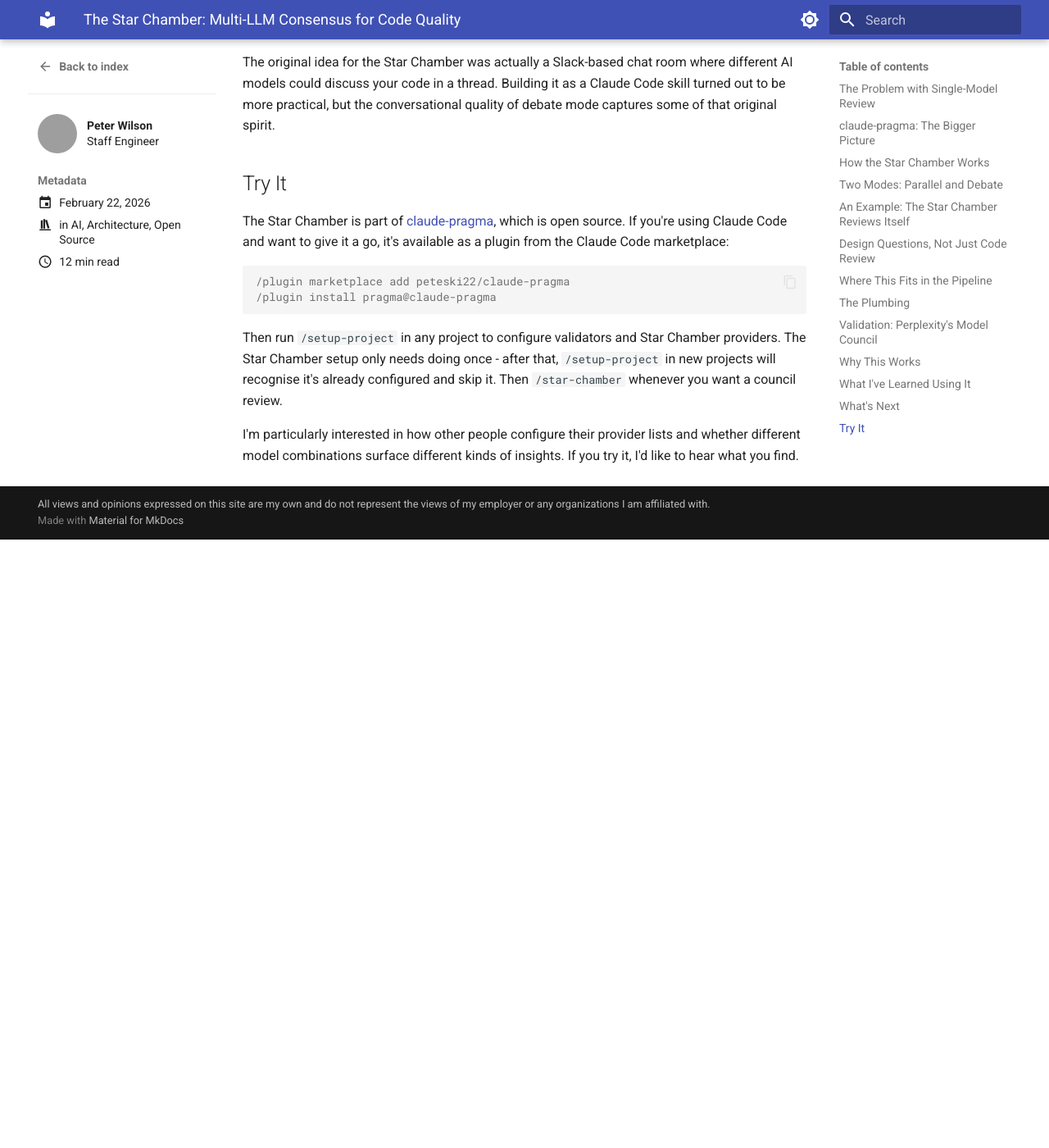
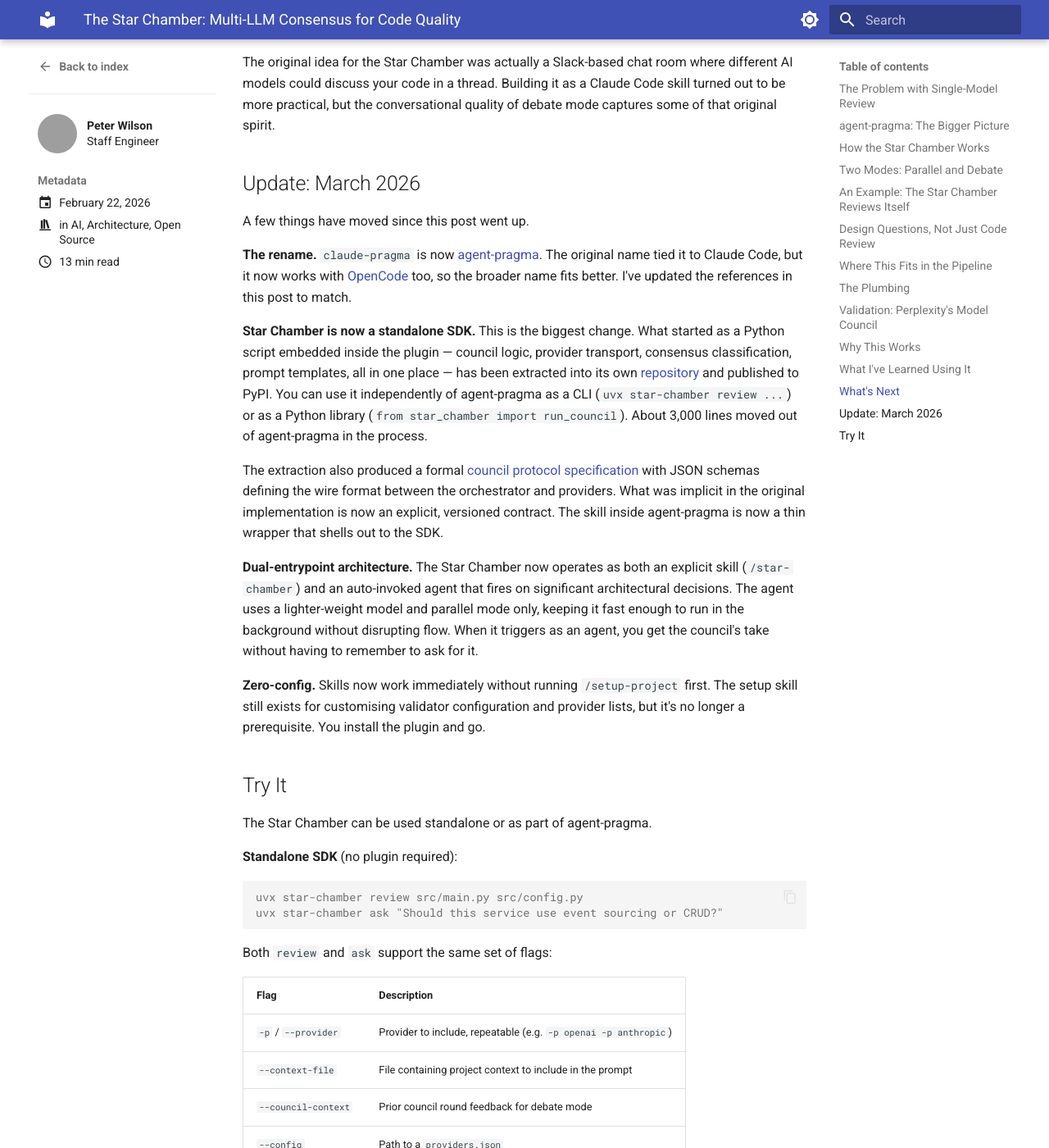
Before and after one commit to peteski22/blog, an MkDocs documentation site: the page built from docs/posts/star-chamber-multi-llm-code-review.md, in a window 1280 px wide and 1400 px high, scrolled down 9885 px. Shown: the whole window at 82% size. Built offline with MkDocs 1.6.1 and Material for MkDocs 9.7.7, drawn with Linux system fonts in a browser that asks for light colours; before the commit the page ends 10543 px from its top, so only the background shows below that; some of the changed text lies outside the part shown; grey boxes are pictures that could not be loaded.

Commit message:
Update Star Chamber post: rename to agent-pragma, add March 2026 update (#12)
Rename all claude-pragma references to agent-pragma throughout the post
and add an update section covering the Star Chamber SDK extraction,
dual-entrypoint architecture, zero-config experience, and updated
install instructions with CLI flag reference.

````diff
--- a/docs/posts/star-chamber-multi-llm-code-review.md
+++ b/docs/posts/star-chamber-multi-llm-code-review.md
@@ -20,7 +20,7 @@
 
 The original [Star Chamber](https://en.wikipedia.org/wiki/Star_Chamber) was a 15th-17th century English court at the Palace of Westminster, a council of privy councillors and common-law judges established to handle cases too significant for ordinary courts. A panel of independent reviewers, each bringing different expertise, deliberating on the same evidence.
 
-The Star Chamber is part of a broader project called [claude-pragma](https://github.com/peteski22/claude-pragma), which I'll come back to shortly.
+The Star Chamber is part of a broader project called [agent-pragma](https://github.com/peteski22/agent-pragma), which I'll come back to shortly.
 
 ## The Problem with Single-Model Review
 
@@ -42,13 +42,13 @@
 
 So the question became: what if that whole process of consulting multiple models and synthesising their views could be automated in a constructive way?
 
-## `claude-pragma`: The Bigger Picture
+## `agent-pragma`: The Bigger Picture
 
 Before diving into the Star Chamber, it's worth understanding the project it belongs to...
 
-[claude-pragma](https://github.com/peteski22/claude-pragma) is a collection of skills, agents, and validators for Claude Code that aim to make working with Claude more deterministic.
+[agent-pragma](https://github.com/peteski22/agent-pragma) is a collection of skills, agents, and validators for Claude Code that aim to make working with Claude more deterministic.
 
-The core problem: Claude Code's rules (defined in `CLAUDE.md` files) are followed inconsistently. You can tell Claude to follow the [Go Proverbs](https://go-proverbs.github.io/), or to always validate security boundaries, or to use a specific error handling pattern, but there's no guarantee it will remember or apply those rules on every implementation. `claude-pragma` solves this by mechanically injecting rules and validating compliance using semantic validators that run automatically.
+The core problem: Claude Code's rules (defined in `CLAUDE.md` files) are followed inconsistently. You can tell Claude to follow the [Go Proverbs](https://go-proverbs.github.io/), or to always validate security boundaries, or to use a specific error handling pattern, but there's no guarantee it will remember or apply those rules on every implementation. `agent-pragma` solves this by mechanically injecting rules and validating compliance using semantic validators that run automatically.
 
 It includes:
 
@@ -156,7 +156,7 @@
 
 ## An Example: The Star Chamber Reviews Itself
 
-Early on, I pointed the Star Chamber at itself - a meta-review of its own code in debate mode with GPT-4o, Claude, and Gemini ([full output](https://github.com/peteski22/claude-pragma/issues/2)):
+Early on, I pointed the Star Chamber at itself - a meta-review of its own code in debate mode with GPT-4o, Claude, and Gemini ([full output](https://github.com/peteski22/agent-pragma/issues/2)):
 
 **Consensus Issues (All Providers Agree)**
 
@@ -189,7 +189,7 @@
 
 ## Where This Fits in the Pipeline
 
-The Star Chamber is explicitly **advisory, not blocking**. In claude-pragma, semantic validators run automatically and block implementation until issues are resolved. The Star Chamber sits after that:
+The Star Chamber is explicitly **advisory, not blocking**. In agent-pragma, semantic validators run automatically and block implementation until issues are resolved. The Star Chamber sits after that:
 
 <figure markdown="span">
 
@@ -267,7 +267,7 @@
 
 > Every AI model has blind spots. It might overlook context, lean toward certain perspectives, or fill gaps with confident guesses. For research you're acting on, it's a big risk.
 
-Their approach sounds very similar to ideas in claude-pragma, running the query through Claude, GPT, and Gemini in parallel, then a synthesizer model resolves conflicts and shows where the models agree versus diverge.
+Their approach sounds very similar to ideas in agent-pragma, running the query through Claude, GPT, and Gemini in parallel, then a synthesizer model resolves conflicts and shows where the models agree versus diverge.
 
 When two teams working on completely different problems independently converge on a similar solution or architecture, that's a strong signal that multi-model consensus is becoming a recognised pattern for any task where accuracy matters more than speed.
 
@@ -295,15 +295,52 @@
 
 The original idea for the Star Chamber was actually a Slack-based chat room where different AI models could discuss your code in a thread. Building it as a Claude Code skill turned out to be more practical, but the conversational quality of debate mode captures some of that original spirit.
 
+## Update: March 2026
+
+A few things have moved since this post went up.
+
+**The rename.** `claude-pragma` is now [agent-pragma](https://github.com/peteski22/agent-pragma). The original name tied it to Claude Code, but it now works with [OpenCode](https://opencode.ai) too, so the broader name fits better. I've updated the references in this post to match.
+
+**Star Chamber is now a standalone SDK.** This is the biggest change. What started as a Python script embedded inside the plugin — council logic, provider transport, consensus classification, prompt templates, all in one place — has been extracted into its own [repository](https://github.com/peteski22/star-chamber) and published to PyPI. You can use it independently of agent-pragma as a CLI (`uvx star-chamber review ...`) or as a Python library (`from star_chamber import run_council`). About 3,000 lines moved out of agent-pragma in the process.
+
+The extraction also produced a formal [council protocol specification](https://github.com/peteski22/star-chamber) with JSON schemas defining the wire format between the orchestrator and providers. What was implicit in the original implementation is now an explicit, versioned contract. The skill inside agent-pragma is now a thin wrapper that shells out to the SDK.
+
+**Dual-entrypoint architecture.** The Star Chamber now operates as both an explicit skill (`/star-chamber`) and an auto-invoked agent that fires on significant architectural decisions. The agent uses a lighter-weight model and parallel mode only, keeping it fast enough to run in the background without disrupting flow. When it triggers as an agent, you get the council's take without having to remember to ask for it.
+
+**Zero-config.** Skills now work immediately without running `/setup-project` first. The setup skill still exists for customising validator configuration and provider lists, but it's no longer a prerequisite. You install the plugin and go.
+
 ## Try It
 
-The Star Chamber is part of [claude-pragma](https://github.com/peteski22/claude-pragma), which is open source. If you're using Claude Code and want to give it a go, it's available as a plugin from the Claude Code marketplace:
+The Star Chamber can be used standalone or as part of agent-pragma.
+
+**Standalone SDK** (no plugin required):
 
 ```console
-/plugin marketplace add peteski22/claude-pragma
-/plugin install pragma@claude-pragma
+uvx star-chamber review src/main.py src/config.py
+uvx star-chamber ask "Should this service use event sourcing or CRUD?"
 ```
 
-Then run `/setup-project` in any project to configure validators and Star Chamber providers. The Star Chamber setup only needs doing once - after that, `/setup-project` in new projects will recognise it's already configured and skip it. Then `/star-chamber` whenever you want a council review.
+Both `review` and `ask` support the same set of flags:
+
+| Flag | Description |
+|------|-------------|
+| `-p` / `--provider` | Provider to include, repeatable (e.g. `-p openai -p anthropic`) |
+| `--context-file` | File containing project context to include in the prompt |
+| `--council-context` | Prior council round feedback for debate mode |
+| `--config` | Path to a `providers.json` |
+| `--timeout` | Per-provider timeout in seconds |
+| `--format` | Output format: `text` (default) or `json` |
+| `--output` | Write JSON result to a file |
+
+The `--context-file` flag is particularly useful for feeding in an `ARCHITECTURE.md` or `CLAUDE.md` so the council reviews against your project's actual conventions rather than general best practice.
+
+**As part of agent-pragma** (includes validators, `/implement`, and auto-invocation):
+
+```console
+/plugin marketplace add peteski22/agent-pragma
+/plugin install pragma@agent-pragma
+```
+
+Then `/star-chamber` whenever you want a council review. If you want to customise provider lists or validator configuration, `/setup-project` handles that, but it's optional.
 
 I'm particularly interested in how other people configure their provider lists and whether different model combinations surface different kinds of insights. If you try it, I'd like to hear what you find.
````
